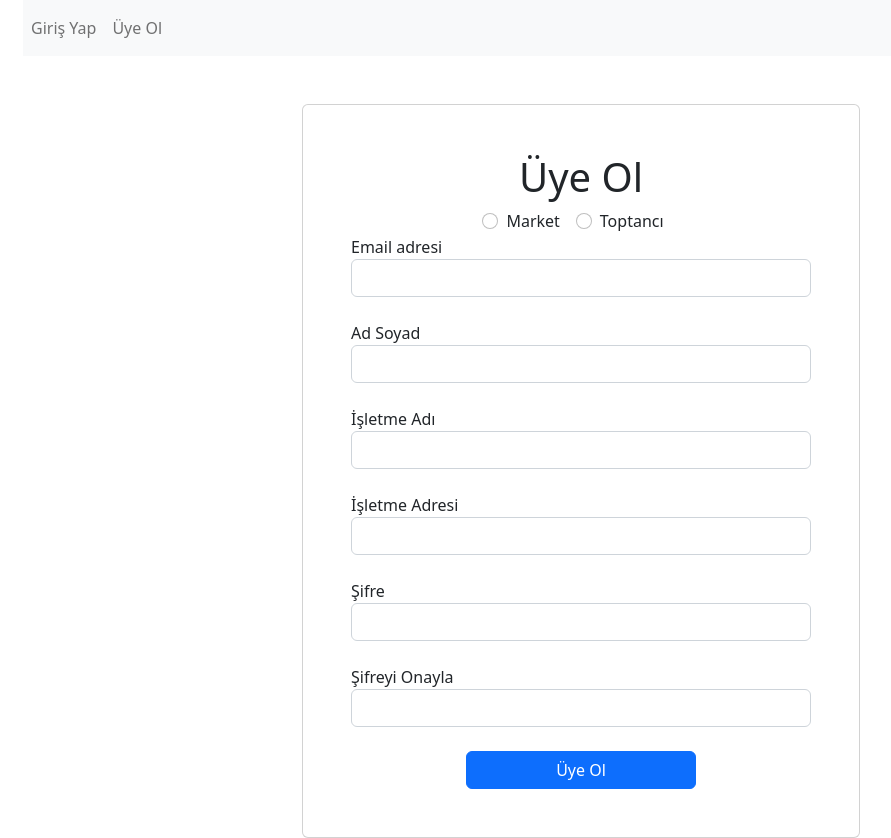
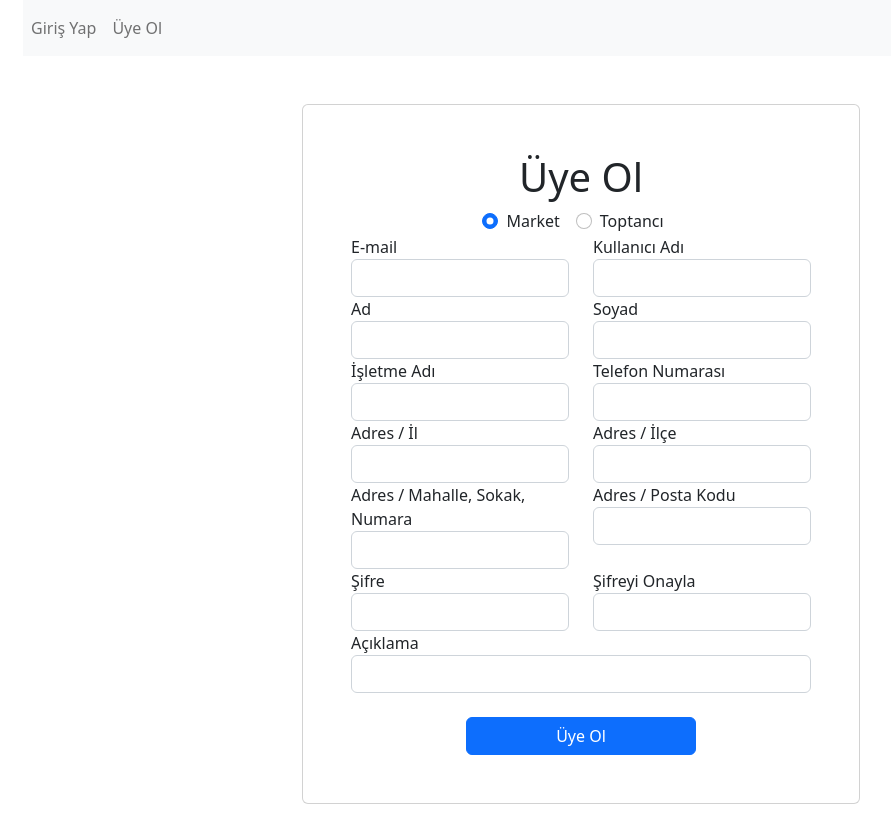
Before and after one commit to sonerozasik/Market-Toptanc-E-Ticaret-Sitesi, a Vue app in the folder front-end/: page /signup in a window 1280 px wide. Shown: the whole page, without its empty margins (59-950 px from the left). After the commit the page ends 804 px from the top, so only its background shows below. Built offline with nearby package versions, Linux system fonts and the light colour scheme.

Commit message:
Login and SignUp with API connection

```diff
--- a/front-end/src/components/LoginForm.vue
+++ b/front-end/src/components/LoginForm.vue
@@ -3,16 +3,16 @@
         <form>
           <div class="form-group">
             <h1 class="text-center">Giriş Yap</h1>
-            <label for="exampleInputEmail1">Email adresi</label>
-            <input type="email" class="form-control" id="exampleInputEmail1" aria-describedby="emailHelp">
+            <label for="exampleInputEmail1">Kullanıcı Adı</label>
+            <input type="text" class="form-control" v-model="username">
           </div>
           <br>
           <div class="form-group">
             <label for="exampleInputPassword1">Şifre</label>
-            <input type="password" class="form-control" id="exampleInputPassword1">
+            <input type="password" class="form-control" v-model="password">
           </div>
           <br>
-          <div class="d-flex justify-content-center">
+          <!--<div class="d-flex justify-content-center">
             <div class="form-check form-check-inline">
                 <input class="form-check-input" type="radio" name="inlineRadioOptions" id="inlineRadio1" value="option1" checked>
                 <label class="form-check-label" for="inlineRadio1">Market</label>
@@ -21,26 +21,41 @@
                 <input class="form-check-input" type="radio" name="inlineRadioOptions" id="inlineRadio2" value="option2">
                 <label class="form-check-label" for="inlineRadio2">Toptancı</label>
               </div>
-          </div>
+          </div>-->
           <br>
           <div class="d-flex justify-content-center">
-            <button class="btn btn-primary col-6" @click="login()">Giriş</button>
+            <button type="button" class="btn btn-primary col-6" @click="login()">Giriş</button>
           </div>
         </form>
       </div>
 </template>
 
 <script>
+import axios from 'axios';
+
 export default {
   name: 'LoginForm',
     data() {
         return {
-        // Burada giriş formunuza ait verileri tanımlayacaksınız
+        username:"",
+        password:""
         }
   },
   methods: {
    login(){
-        this.$emit('loginResponse',{message:"Giriş Başarılı!",succes:true});
+        axios.get("https://localhost:7185/api/Users/login/"+this.username+"/"+this.password)
+        .then(response=>{
+          console.log(response)
+          if(response.status==200 && response.data==true){
+            this.$emit('loginResponse',{message:"Giriş Başarılı!",succes:true});
+          }
+          else
+          this.$emit('loginResponse',{message:"Giriş Başarısız!",succes:false});
+        })
+        .catch(e=>{
+          console.log(e)
+          this.$emit('loginResponse',{message:"Giriş Başarısız!",succes:false});
+        })
    }
   }
 }
--- a/front-end/src/components/SignupForm.vue
+++ b/front-end/src/components/SignupForm.vue
@@ -1,55 +1,162 @@
 <template>
     <div class="card col-6 p-5 m-auto mt-5">
-        <form>
+        <form id="signUpForm">
           <div class="form-group">
             <h1 class="text-center">Üye Ol</h1>
             <div class="d-flex justify-content-center">
               <div class="form-check form-check-inline">
-                  <input class="form-check-input" type="radio" name="inlineRadioOptions" id="inlineRadio1" value="option1">
+                  <input class="form-check-input" type="radio" name="inlineRadioOptions" id="marketRadio" value="GroceryStoreUsers" v-model="userType">
                   <label class="form-check-label" for="inlineRadio1">Market</label>
                 </div>
                 <div class="form-check form-check-inline">
-                  <input class="form-check-input" type="radio" name="inlineRadioOptions" id="inlineRadio2" value="option2">
+                  <input class="form-check-input" type="radio" name="inlineRadioOptions" id="toptancıRadio" value="WholeSalerUsers" v-model="userType">
                   <label class="form-check-label" for="inlineRadio2">Toptancı</label>
                 </div>
             </div>
-            <label for="exampleInputEmail1">Email adresi</label>
-            <input type="email" class="form-control" id="email" aria-describedby="emailHelp">
+            <div class="row">
+              <div class="col">
+                <label for="exampleInputEmail1">E-mail</label>
+                <input type="email" class="form-control" id="email" v-model="email">
+              </div>
+              <div class="col">
+                <label for="exampleInputEmail1">Kullanıcı Adı</label>
+                <input type="text" class="form-control" id="username" v-model="username">
+              </div>
+            </div>
+            <div class="row">
+              <div class="col">
+                <label for="exampleInputEmail1">Ad</label>
+              <input type="text" class="form-control" id="name" v-model="name">
+              </div>
+              <div class="col">
+                <label for="exampleInputEmail1">Soyad</label>
+              <input type="text" class="form-control" id="surname" v-model="surname">
+              </div>
               <br>
-            <label for="exampleInputEmail1">Ad Soyad</label>
-            <input type="text" class="form-control" id="nameSurname" aria-describedby="emailHelp">
-            <br>
+            </div>
+            <div class="row">
+              <div class="col">
                 <label for="exampleInputEmail1">İşletme Adı</label>
-            <input type="text" class="form-control" id="storeName" aria-describedby="emailHelp">
-            <br>
-            <label for="exampleInputEmail1">İşletme Adresi</label>
-            <input type="text" class="form-control" id="storeAddress" aria-describedby="emailHelp">
-            <br>
+                <input type="text" class="form-control" id="storeName" v-model="storeName">
+              </div>
+              <div class="col">
+                <label for="exampleInputEmail1">Telefon Numarası</label>
+                <input type="text" class="form-control" id="storePhone" v-model="storePhone">
+              </div>
+            </div>
+            <div class="row">
+              <div class="col">
+                <label for="exampleInputEmail1">Adres / İl</label>
+                <input type="text" class="form-control" id="storeCity" v-model="storeCity">
+              </div>
+              <div class="col">
+                <label for="exampleInputEmail1">Adres / İlçe</label>
+                <input type="text" class="form-control" id="storeDistrict" v-model="storeDistrict">
+              </div>
+            </div>
+            <div class="row">
+              <div class="col">
+                <label for="exampleInputEmail1">Adres / Mahalle, Sokak, Numara</label>
+                <input type="text" class="form-control" id="storeStreet" v-model="storeStreet">
+              </div>
+              <div class="col">
+                <label for="exampleInputEmail1">Adres / Posta Kodu</label>
+                <input type="text" class="form-control" id="storeZip" v-model="storeZip">
+              </div>
+            </div>
+            <div class="row">
+              <div class="col">
                 <label for="exampleInputPassword1">Şifre</label>
-            <input type="password" class="form-control" id="password">
-            <br>
+                <input type="password" class="form-control" id="password" v-model="password">
+              </div>
+              <div class="col">
                 <label for="exampleInputPassword1">Şifreyi Onayla</label>
-            <input type="password" class="form-control" id="confirmPassword">
+                <input type="password" class="form-control" id="confirmPassword" v-model="confirmPassword">
+              </div>
+            </div>
+            <div class="row">
+              <div class="col">
+                <label for="exampleInputPassword1">Açıklama</label>
+                <input type="text" class="form-control" id="description" v-model="description">
+              </div>
+            </div>
          </div>
           <br>
           <div class="d-flex justify-content-center">
-            <button type="submit" class="btn btn-primary col-6" @click="register()" >Üye Ol</button>
+            <button type="button" class="btn btn-primary col-6" @click="register()" >Üye Ol</button>
           </div>
         </form>
       </div>
 </template>
 
 <script>
+import axios from "axios"
 export default {
   name: 'SignupForm',
   data() {
     return {
-
+      username: "",
+      email : "",
+      name: "",
+      surname: "",
+      storeName:"",
+      storeCity:"",
+      storePhone:"",
+      storeStreet:"",
+      storeZip:"",
+      storeDistrict: "",
+      password:"",
+      confirmPassword:"",
+      userType:"GroceryStoreUsers"
     }
   },
   methods: {
     register(){
+
+      if(this.confirmPassword==this.password){
+        axios
+        .post("https://localhost:7185/api/Users",
+        { FirstName:this.name,
+          LastName:this.surname,
+          Username:this.username,
+          Email:this.email,
+          PasswordHash: this.password,
+          PhoneNumber: this.storePhone,
+          Picture: "empty",
+          Description: this.description,
+          City: this.storeCity,
+          District: this.storeDistrict,
+          Street: this.storeStreet,
+          ZipCode: this.storeZip
+        })
+        .then(response=>{
+          console.log(response)
+          if(response.status==200){
+            axios
+            .post("https://localhost:7185/api/"+this.userType,
+            {
+              UserId: response.data.id,
+              StoreName: this.storeName,
+              CompanyName: this.storeName
+            })
+            .then(response2=>{
+              console.log(response2)
               this.$emit('signupResponse',{message:"Kayıt Başarılı!",succes:true});
+            })
+            .catch(e=>{
+              console.log(e)
+              this.$emit('signupResponse',{message:"Kayıt Başarısız!",succes:false})
+            });
+
+          }
+        })
+        .catch(e=>{
+          console.log(e)
+          this.$emit('signupResponse',{message:"Kayıt Başarısız!",succes:false});
+        })
+      }
+      else
+        this.$emit('signupResponse',{message:"Kayıt Başarısız!",succes:false});
 
     }
   }
--- a/front-end/src/components/SupplierList.vue
+++ b/front-end/src/components/SupplierList.vue
@@ -9,9 +9,9 @@
         </thead>
         <tbody>
           <tr v-for="supplier in suppliers">
-            <th scope="row">{{ supplier.namesurname }}</th>
-            <td>{{ supplier.companyname }}</td>
-            <td>{{ supplier.address }}</td>
+            <th scope="row">{{ supplier.firstName }} {{supplier.lastName}}</th>
+            <td>{{ supplierCompanyNames[supplier.id] }}</td>
+            <td>{{ supplier.city }}</td>
             <div class="d-flex justify-content-end">
                 <button class="btn bg-primary text-white">Ürünleri Gör</button>
             </div>
@@ -22,20 +22,29 @@
 
 
 <script>
+import axios from 'axios';
+
 export default {
     name: "SupplierList",
     data() {
       return {
-        suppliers: [
-          {namesurname:"Ali Bakır",companyname:"Eti", address: "Tepebaşı/Eskişehir"},
-          {namesurname:"Veli Gümüş",companyname:"Ülker", address: "Osmangazi/Bursa"},
-          {namesurname:"Ahmet Demir",companyname:"Acord", address: "Gebze/Kocaeli"}
-        ]
+        suppliers: [ ],
+        supplierCompanyNames:[]
       }
     },
     created() {
-      // Burada toptancıların listesini yükleyebilirsiniz
-      // Örneğin, bir HTTP isteği ile bir API'dan verileri alabilirsiniz
+      axios.get("https://localhost:7185/api/WholeSalerUsers")
+      .then(response=>{
+        console.log(response)
+        for(var i=0;i<response.data.length;i++){
+          this.supplierCompanyNames[response.data[i].userId] = response.data[i].companyName
+          axios.get("https://localhost:7185/api/Users/"+response.data[i].userId)
+          .then(response2=>{
+            console.log(response2)
+            this.suppliers.push(response2.data)
+          })
+        }
+      })
     }
 
 }
```
Lines whose indentation alone changed are shown as unchanged.
